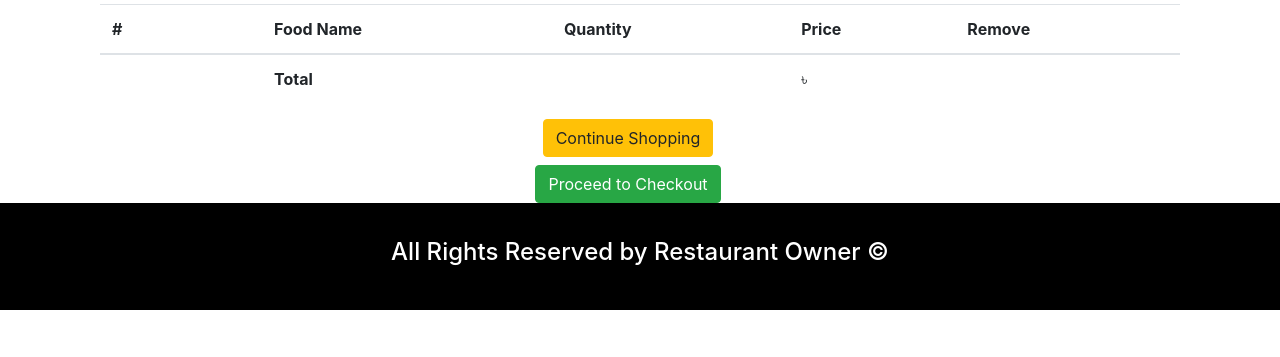
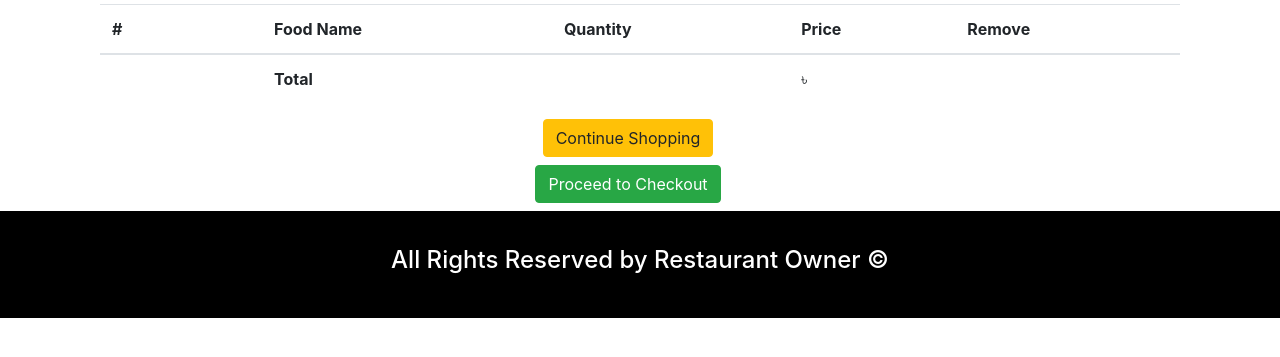
Before and after one commit to SajidCan/Restaurant, a Django app: template templates/App_Order/cart.html in a window 1280 px wide. Shown: the part 217-574 px from the top of the page. Run offline with Django 3.2, Linux system fonts and the light colour scheme; the template is opened without the code that fills it, so the values that code supplies are empty; parts of the project's set-up code (start-up, migrations or seed data) failed here and were passed over; some libraries are stand-ins or nearby versions; some web fonts are replaced.

Commit message:
Update cart.html

```diff
--- a/templates/App_Order/cart.html
+++ b/templates/App_Order/cart.html
@@ -46,7 +46,7 @@
     </div>
     <div class="col-lg-4 text-center">
       <a href="{% url 'App_Shop:home'%}" class="btn btn-warning mr-4 mb-2">Continue Shopping</a><br>
-      <a href="{% url 'App_Payment:checkout'%}" class="btn btn-success mr-4">Proceed to Checkout</a>
+      <a href="{% url 'App_Payment:checkout'%}" class="btn btn-success mr-4 mb-2">Proceed to Checkout</a>
     </div>
     <div class="col-lg-4">
 
```
